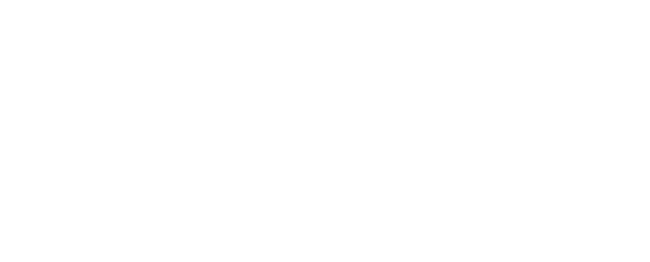
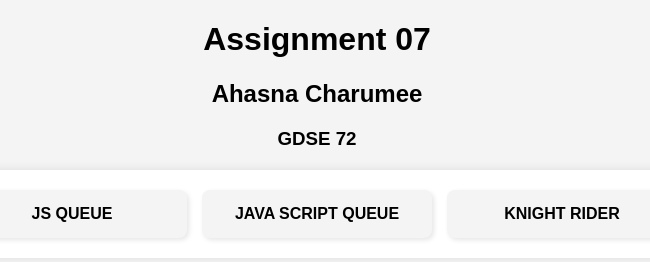
Before and after one commit to AhasnaCharumee/Internet-Technology-Assignment-07, a plain HTML site: page index.html in a window 1280 px wide. Shown: the whole page, without its empty margins (323-973 px from the left). Drawn offline with Linux system fonts and the light colour scheme.

Commit message:
aded index file and updated read me

```diff
--- /dev/null
+++ b/css/index.css
@@ -0,0 +1,64 @@
+body {
+    font-family: Arial, sans-serif;
+    background-color: #f4f4f4;
+    color: #000000;
+    text-align: center;
+    margin: 0;
+    padding: 0;
+}
+header {
+    background-color: #430d5b;
+    color: rgb(0, 0, 0);
+    padding: 15px;
+    font-size: 24px;
+}
+.content {
+    background: white;
+    margin: 20px auto;
+    padding: 20px;
+    border-radius: 10px;
+    max-width: 800px;
+    box-shadow: 0 0 10px rgba(0, 0, 0, 0.1);
+}
+.case-container {
+    display: flex;
+    flex-wrap: wrap;
+    justify-content: center;
+    gap: 15px;
+}
+.case-card {
+    background: rgb(86, 8, 108);
+    padding: 15px;
+    border-radius: 8px;
+    width: 200px;
+    text-align: center;
+    transition: 0.3s;
+}
+.case-card a {
+    color: #625050;
+    text-decoration: none;
+    font-weight: bold;
+}
+.case-card:hover {
+    background: rgb(44, 4, 79);
+    transform: scale(1.05);
+    color: white;
+}
+
+.case-card:hover a {
+    color: white;
+}
+
+.case-card {
+    background-color: #f4f4f4;
+    padding: 15px;
+    border-radius: 8px;
+    box-shadow: 2px 2px 5px rgba(0, 0, 0, 0.1);
+    text-align: center;
+    width: 200px;
+}
+.case-card a {
+    text-decoration: none;
+    color: #000000;
+    font-weight: bold;
+}
--- a/index.html
+++ b/index.html
@@ -4,8 +4,23 @@
     <meta charset="UTF-8">
     <meta name="viewport" content="width=device-width, initial-scale=1.0">
     <title>Assignment-08</title>
+    <link rel="stylesheet" href="/css/index.css">
 </head>
 <body>
-
+    <h1>Assignment 07</h1>
+    <h2>Ahasna Charumee</h2>
+    <h3>GDSE 72</h3>
+    <section class="content">
+        <div class="case-container">
+        <div class="case-card">
+            <a href="/pages/assignment-7-1/js-que.html">JS QUEUE</a>
+        </div>
+        <div class="case-card">
+            <a href="/pages/assignment-7-1/java-script-que.html">JAVA SCRIPT QUEUE</a>
+        </div><div class="case-card">
+            <a href="/pages/assignment-7-2/knight-Rider.html">KNIGHT RIDER</a>
+        </div>
+        </div>
+    </section>
 </body>
 </html>
```
Also changed, not shown: 1 other file.
